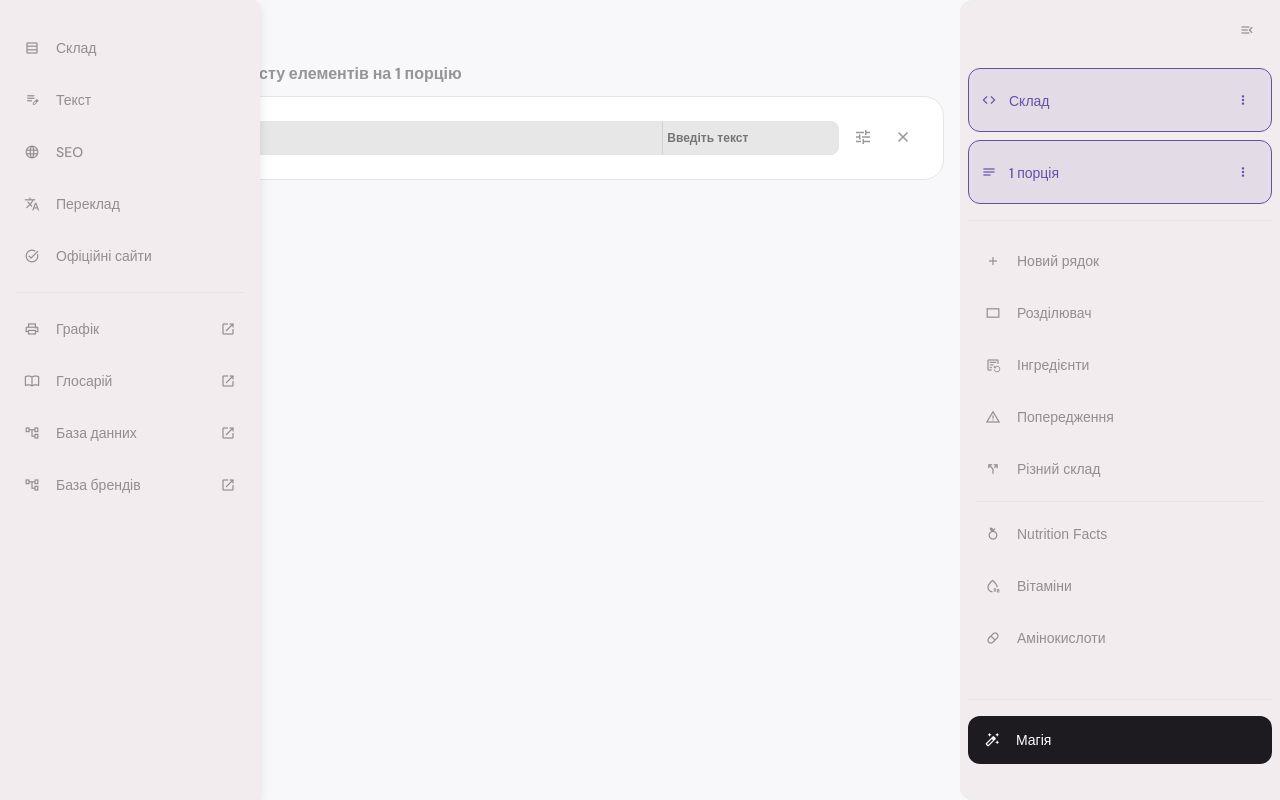
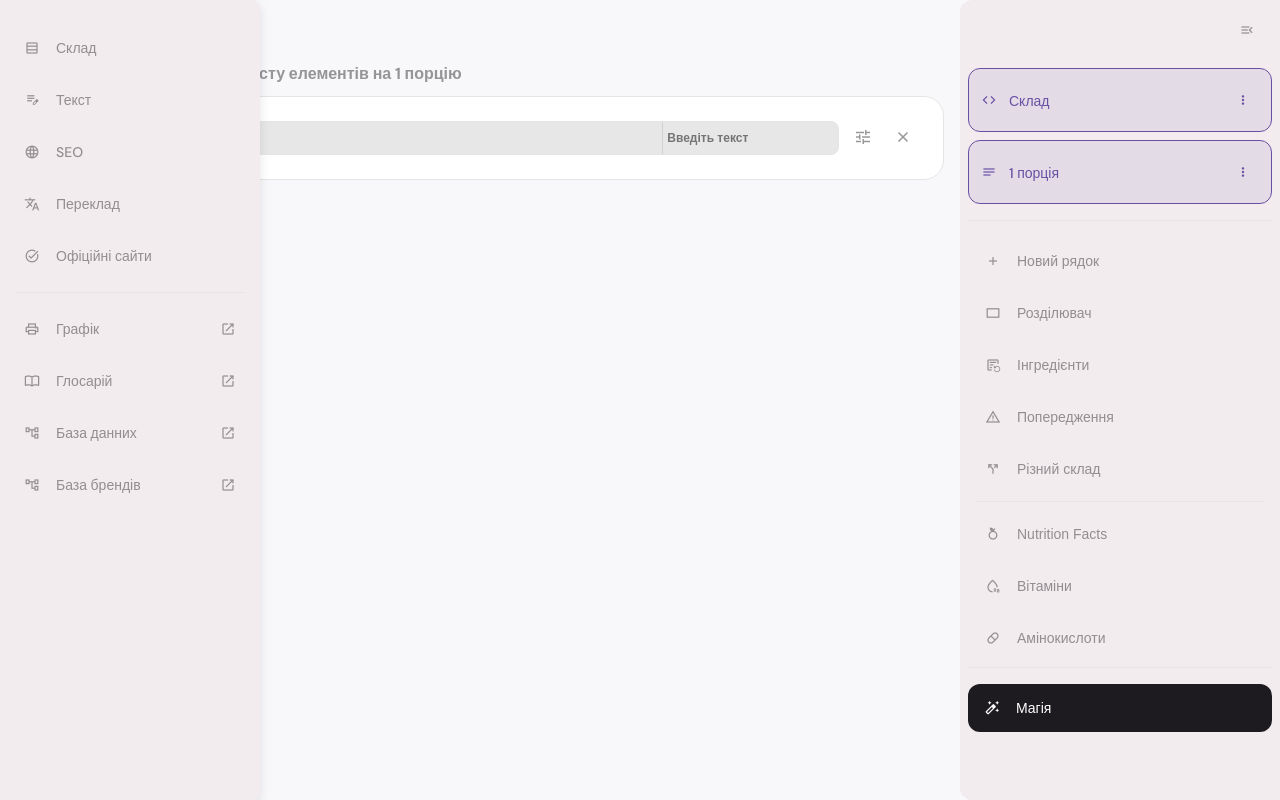
Before and after one commit to DSMykyta/pin-guin-2.0, a plain HTML site: page index.html in a window 1280 px wide. Drawn offline with nearby package versions, Linux system fonts and the light colour scheme.

Commit message:
Update index.html

```diff
--- a/index.html
+++ b/index.html
@@ -216,7 +216,7 @@
 
             <div class="separator"></div>
 
-            <div class="panel-footer" style="padding-bottom: 32px;">
+            <div class="panel-footer" style="padding-bottom: 64px;">
                 <div class="aside-list">
                     <button id="magic-modal-trigger" class="primary-btn" data-modal-trigger="magic-modal"
                         style="margin-bottom: 4px;">
```
